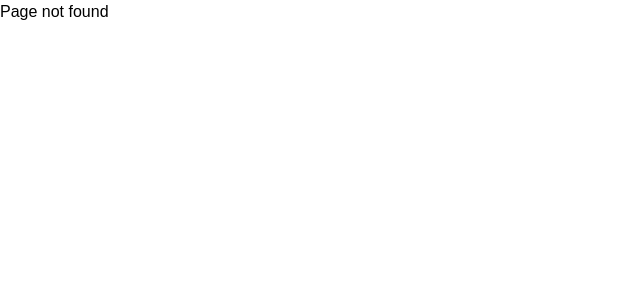
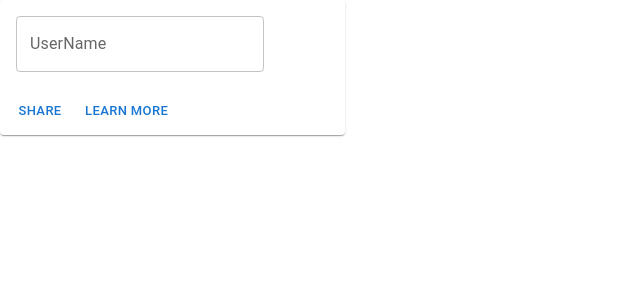
Before and after one commit to Sajeel-Haider/HolyTravels, a React (Create React App) app in the folder holytravels-frontend/: page /login in a window 1280 px wide. Before the commit this address had no page. Shown: the top 300 px of the page, without its empty margins (0-640 px from the left). Built offline with nearby package versions, Linux system fonts and the light colour scheme.

Commit message:
login uncomptled added

```diff
--- a/holytravels-frontend/package.json
+++ b/holytravels-frontend/package.json
@@ -14,7 +14,7 @@
     "react-dom": "^18.2.0",
     "react-router": "^6.22.1",
     "react-router-dom": "^6.22.1",
-    "react-scripts": "5.0.1",
+    "react-scripts": "^5.0.1",
     "styled-components": "^6.1.8",
     "web-vitals": "^2.1.4"
   },
--- a/holytravels-frontend/src/App.js
+++ b/holytravels-frontend/src/App.js
@@ -1,11 +1,13 @@
 import { Main } from "./pages/Main/Main";
 import { Routes, Route } from "react-router";
+import Login from "./pages/Login/Login"
 
 function App() {
   return (
     <>
       <Routes>
         <Route path="/" element={<Main />} />
+        <Route path="/login" element={<Login />} />
         <Route path="*" element={<>Page not found</>} />
       </Routes>
     </>
--- /dev/null
+++ b/holytravels-frontend/src/components/Login/logincard.js
@@ -0,0 +1,20 @@
+import * as React from 'react';
+import Card from '@mui/material/Card';
+import CardActions from '@mui/material/CardActions';
+import CardContent from '@mui/material/CardContent';
+import Button from '@mui/material/Button';
+import { TextField } from '@mui/material';;
+
+export default function LoginCard() {
+  return (
+    <Card sx={{ maxWidth: 345 , justifyContent:'center' , alignItems:'center'}}>
+      <CardContent>
+        <TextField variant='outlined' label="UserName"></TextField>
+      </CardContent>
+      <CardActions>
+        <Button size="small">Share</Button>
+        <Button size="small">Learn More</Button>
+      </CardActions>
+    </Card>
+  );
+}
--- /dev/null
+++ b/holytravels-frontend/src/pages/Login/Login.js
@@ -0,0 +1,13 @@
+import { Box } from "@mui/material";
+import LoginCard from "../../components/Login/logincard";
+import * as React from 'react';
+
+export default function Login(){
+  return (
+    <>
+    <Box>
+    </Box>
+    <LoginCard/>
+    </>
+  );
+};
--- a/holytravels-frontend/src/pages/Main/Main.js
+++ b/holytravels-frontend/src/pages/Main/Main.js
@@ -1,4 +1,5 @@
 import { Button } from "@mui/material";
+
 
 export const Main = () => {
   return (
--- /dev/null
+++ b/holytravels-frontend/src/screensize.js
@@ -0,0 +1,31 @@
+'use client'
+
+import { useState, useEffect  } from 'react';
+
+const useScreenSize = () => {
+  const [screenSize, setScreenSize] = useState({
+
+    width: window.innerWidth,
+    height: window.innerHeight,
+  });
+
+  useEffect(() => {
+    const handleResize = () => {
+      setScreenSize({
+        width: window.innerWidth,
+        height: window.innerHeight,
+      });
+    };
+
+    window.addEventListener('resize', handleResize);
+
+    // Clean up the event listener when the component unmounts
+    return () => {
+      window.removeEventListener('resize', handleResize);
+    };
+  }, []);
+
+  return screenSize;
+};
+
+export default useScreenSize;
```
Also changed, not shown: 1 other file (tests, documents, lock files or other folders).
